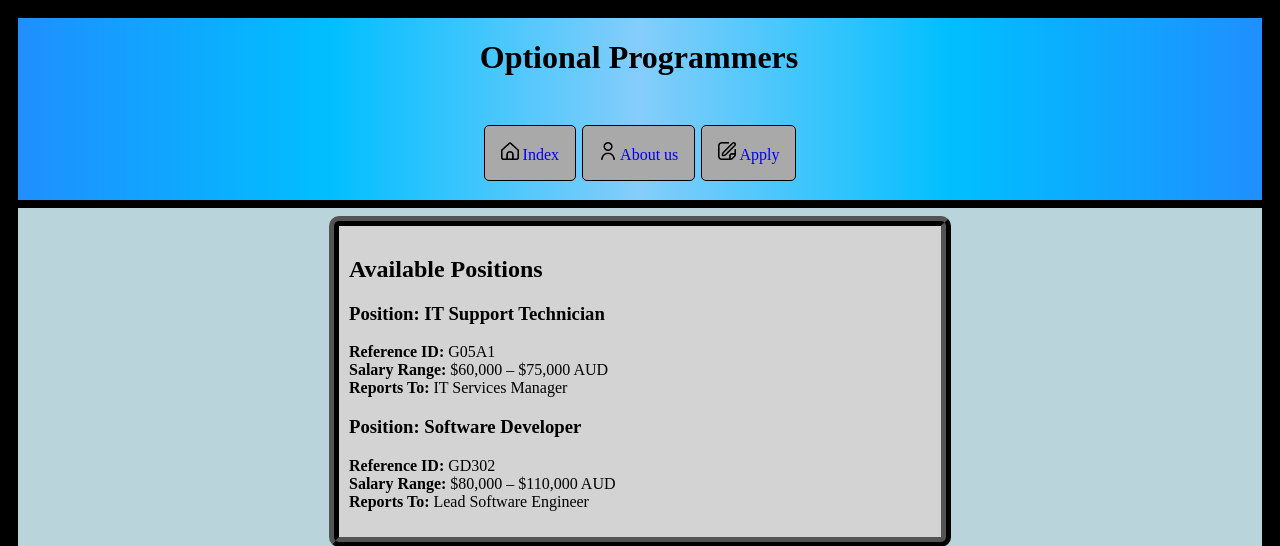
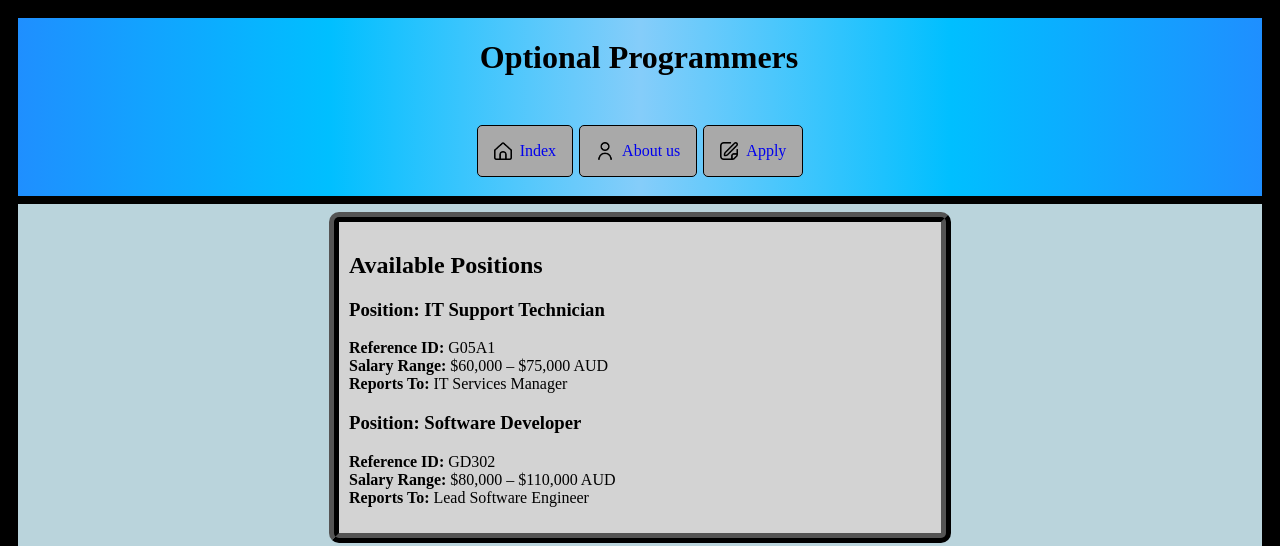
Before and after one commit to TwentyTwoCharacters/Web-Tech-Project-2, a PHP site: page /jobs.html in a window 1280 px wide. Shown: the top 546 px of the page. Run offline with PHP 8.4, Linux system fonts and the light colour scheme.

Commit message:
luke - done for the night

```diff
--- a/styles/styles.css
+++ b/styles/styles.css
@@ -124,6 +124,9 @@ nav a {
     background:darkgray;
     border-radius: 5px;
     margin: 3px;
+    display:inline-flex;
+    align-items: center;
+    gap:0.5em;
 }
 
 /* Navigation hover effect */
```
